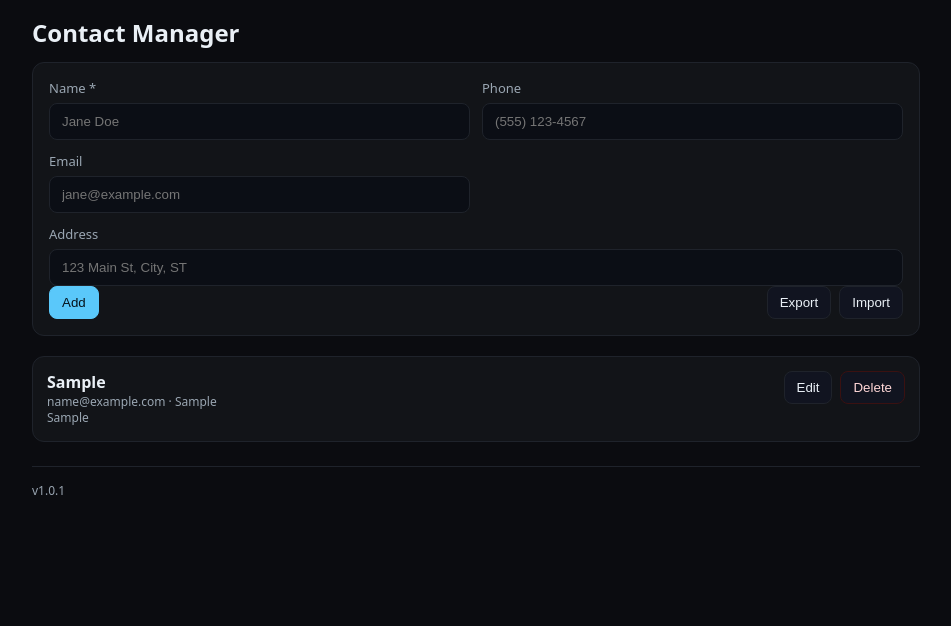
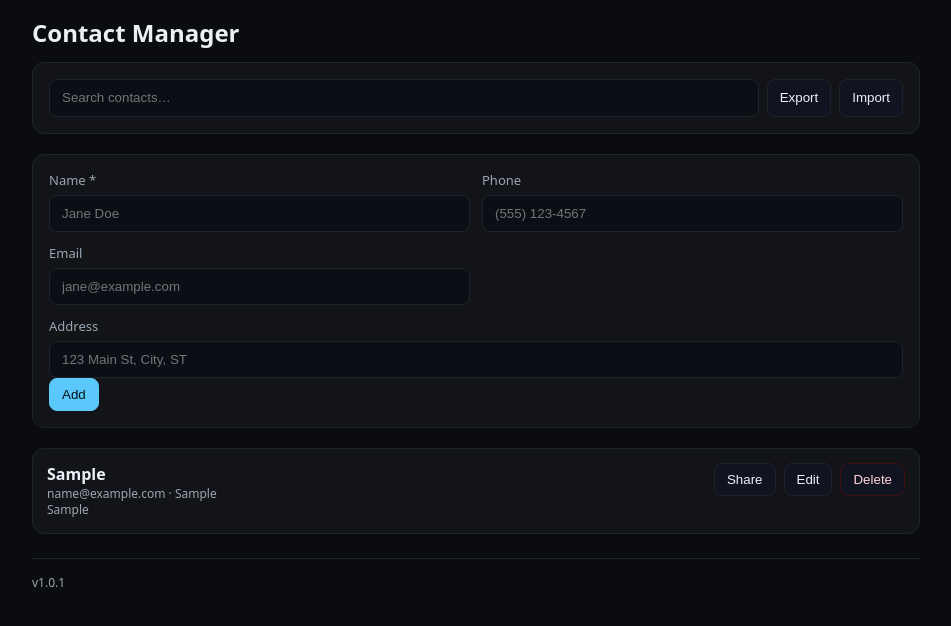
Before and after one commit to nwit-class/contact-manager-pwa, a React (Vite) app: page / in a window 1280 px wide. Both pictures are taken after typing "Sample", "Sample", "name@example.com", "Sample" into the empty fields and a click on the button "Add". Shown: the top 626 px of the page, without its empty margins (164-1115 px from the left). Built offline with nearby package versions, Linux system fonts and the light colour scheme.

Commit message:
Search + vCard share + UI polish (v1.0.2)

```diff
--- a/src/components/ContactManager.jsx
+++ b/src/components/ContactManager.jsx
@@ -1,11 +1,12 @@
 // src/components/ContactManager.jsx
-import React, { useEffect, useRef, useState } from 'react';
+import React, { useEffect, useRef, useMemo, useState } from 'react';
 import { getContacts, addContact, updateContact, deleteContact } from '../utils/db';
 
 export default function ContactManager() {
   const [contacts, setContacts] = useState([]);
   const [form, setForm] = useState({ name: '', phone: '', email: '', address: '' });
   const [editingId, setEditingId] = useState(null);
+  const [query, setQuery] = useState('');
   const fileInputRef = useRef(null);
 
   useEffect(() => {
@@ -14,7 +15,6 @@ export default function ContactManager() {
 
   const refresh = async () => {
     const all = await getContacts();
-    // sort by name for nicer display
     all.sort((a, b) => (a.name || '').localeCompare(b.name || ''));
     setContacts(all);
   };
@@ -58,7 +58,7 @@ export default function ContactManager() {
     refresh();
   };
 
-  // --- Export / Import ---
+  // --- Export / Import (JSON) ---
   const exportContacts = async () => {
     const list = await getContacts();
     const blob = new Blob([JSON.stringify(list, null, 2)], { type: 'application/json' });
@@ -80,8 +80,6 @@ export default function ContactManager() {
       const text = await file.text();
       const data = JSON.parse(text);
       if (!Array.isArray(data)) throw new Error('Invalid file format');
-
-      // insert without reusing ids to avoid collisions
       for (const c of data) {
         const { id, ...rest } = c || {};
         if (rest && (rest.name || rest.email || rest.phone || rest.address)) {
@@ -97,8 +95,93 @@ export default function ContactManager() {
     }
   };
 
+  // --- Search / filter ---
+  const filtered = useMemo(() => {
+    const q = query.trim().toLowerCase();
+    if (!q) return contacts;
+    return contacts.filter((c) => {
+      const hay = `${c.name || ''} ${c.email || ''} ${c.phone || ''} ${c.address || ''}`.toLowerCase();
+      return hay.includes(q);
+    });
+  }, [contacts, query]);
+
+  // --- vCard share/download ---
+  function makeVCard(c) {
+    // very basic vCard 3.0
+    const lines = [
+      'BEGIN:VCARD',
+      'VERSION:3.0',
+      `FN:${c.name || ''}`,
+      c.phone ? `TEL;TYPE=CELL:${c.phone}` : '',
+      c.email ? `EMAIL;TYPE=INTERNET:${c.email}` : '',
+      c.address ? `ADR;TYPE=HOME:;;${c.address.replace(/,/g, '\\,')}` : '',
+      'END:VCARD',
+    ].filter(Boolean);
+    return lines.join('\r\n');
+  }
+
+  async function shareVCard(c) {
+    const vcf = makeVCard(c);
+    const blob = new Blob([vcf], { type: 'text/vcard' });
+    const file = new File([blob], `${(c.name || 'contact').replace(/\s+/g, '_')}.vcf`, { type: 'text/vcard' });
+
+    if (navigator.share && navigator.canShare?.({ files: [file] })) {
+      try {
+        await navigator.share({ files: [file], title: c.name || 'Contact', text: 'Contact card' });
+      } catch (e) {
+        // user cancelled or share failed; fall back to download
+        downloadVCard(file);
+      }
+    } else {
+      downloadVCard(file);
+    }
+  }
+
+  function downloadVCard(file) {
+    const url = URL.createObjectURL(file);
+    const a = Object.assign(document.createElement('a'), { href: url, download: file.name });
+    document.body.append(a);
+    a.click();
+    a.remove();
+    URL.revokeObjectURL(url);
+  }
+
   return (
     <section>
+      {/* Top bar: search + export/import */}
+      <div className="card">
+        <div className="row gap" style={{ alignItems: 'stretch' }}>
+          <input
+            id="search"
+            name="search"
+            value={query}
+            onChange={(e) => setQuery(e.target.value)}
+            placeholder="Search contacts…"
+            aria-label="Search contacts"
+            style={{ flex: 1 }}
+          />
+          <button type="button" className="btn" onClick={exportContacts} aria-label="Export contacts to JSON">
+            Export
+          </button>
+          <button
+            type="button"
+            className="btn"
+            onClick={() => fileInputRef.current?.click()}
+            aria-label="Import contacts from JSON"
+          >
+            Import
+          </button>
+          <input
+            ref={fileInputRef}
+            type="file"
+            accept="application/json"
+            onChange={importContacts}
+            style={{ display: 'none' }}
+          />
+        </div>
+      </div>
+
+      {/* Form */}
       <form className="card" onSubmit={editingId ? handleUpdate : handleAdd} aria-label="Contact form">
         <div className="grid">
           <div className="field">
@@ -124,32 +207,23 @@ export default function ContactManager() {
             {editingId ? 'Update' : 'Add'}
           </button>
           {editingId && (
-            <button type="button" className="btn" onClick={() => { setEditingId(null); clearForm(); }}>
+            <button
+              type="button"
+              className="btn"
+              onClick={() => {
+                setEditingId(null);
+                clearForm();
+              }}
+            >
               Cancel
             </button>
           )}
-          <div className="spacer" />
-          <button type="button" className="btn" onClick={exportContacts}>Export</button>
-          <button
-            type="button"
-            className="btn"
-            onClick={() => fileInputRef.current?.click()}
-            aria-label="Import contacts from JSON file"
-          >
-            Import
-          </button>
-          <input
-            ref={fileInputRef}
-            type="file"
-            accept="application/json"
-            onChange={importContacts}
-            style={{ display: 'none' }}
-          />
         </div>
       </form>
 
+      {/* List */}
       <ul className="list" aria-label="Contacts list">
-        {contacts.map((row) => (
+        {filtered.map((row) => (
           <li key={row.id} className="list-row">
             <div className="who">
               <div className="name">{row.name}</div>
@@ -157,13 +231,22 @@ export default function ContactManager() {
               <div className="muted small">{row.address || ''}</div>
             </div>
             <div className="row gap">
-              <button className="btn" onClick={() => startEdit(row)} aria-label={`Edit ${row.name}`}>Edit</button>
-              <button className="btn danger" onClick={() => handleDelete(row.id)} aria-label={`Delete ${row.name}`}>Delete</button>
+              <button className="btn" onClick={() => shareVCard(row)} aria-label={`Share ${row.name} as vCard`}>
+                Share
+              </button>
+              <button className="btn" onClick={() => startEdit(row)} aria-label={`Edit ${row.name}`}>
+                Edit
+              </button>
+              <button className="btn danger" onClick={() => handleDelete(row.id)} aria-label={`Delete ${row.name}`}>
+                Delete
+              </button>
             </div>
           </li>
         ))}
-        {contacts.length === 0 && (
-          <li className="empty">No contacts yet. Add your first one above.</li>
+        {filtered.length === 0 && (
+          <li className="empty">
+            {query ? 'No contacts match your search.' : 'No contacts yet. Add your first one above.'}
+          </li>
         )}
       </ul>
     </section>
--- a/src/index.css
+++ b/src/index.css
@@ -111,3 +111,7 @@ input:focus { border-color: var(--accent); }
   border: 1px dashed var(--border);
   border-radius: 12px;
 }
+/* ensure top bar items have consistent height */
+.card .row input {
+  height: 38px;
+}
```
